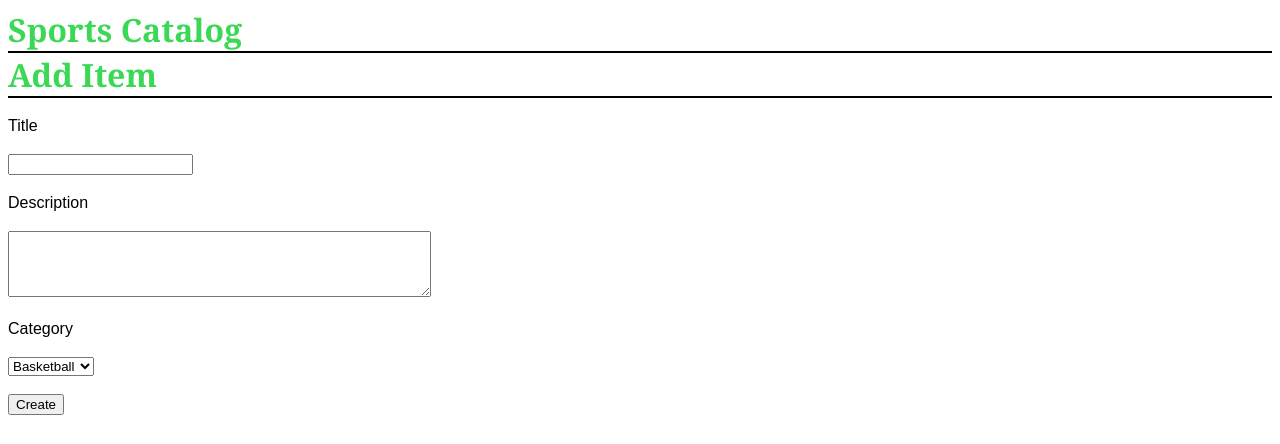
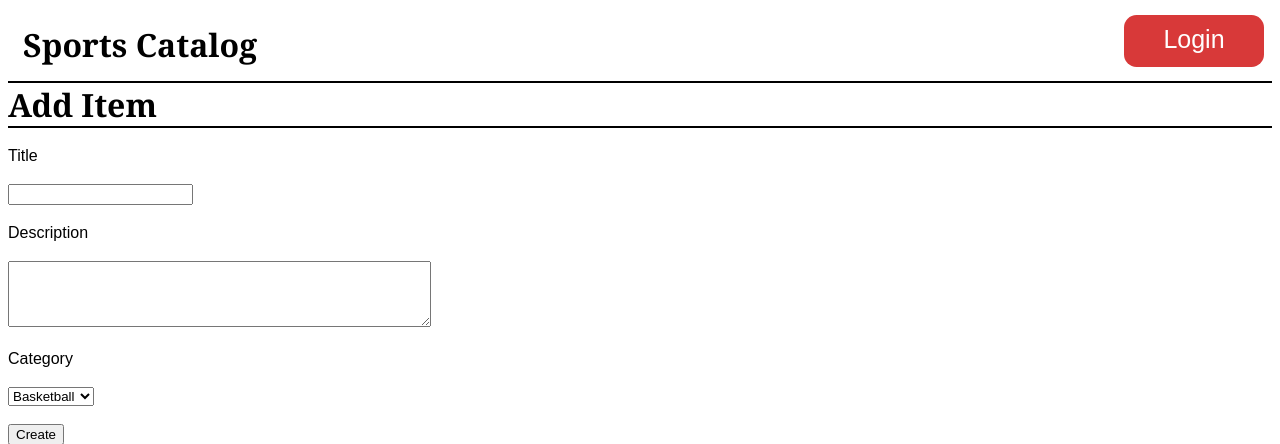
Before and after one commit to hdawg5000/sports-catalog-app, a Flask app: page /item/new in a window 1280 px wide. Shown: the top 444 px of the page. Run offline with Flask 2, Linux system fonts and the light colour scheme; data comes from the database, SQL or seed files in the repository.

Commit message:
More styling updates

```diff
--- a/static/style.css
+++ b/static/style.css
@@ -3,7 +3,7 @@ body {
   background-color: #fff;
 }
 h1, h2, h3, h4 {
-  color: #3ad854;
+  color: #000;
 }
 h1, h2 {
   font-family: 'Georgia', serif;
@@ -14,6 +14,30 @@ h1 {
 }
 h2 {
   font-size: 1.2em;
+}
+header {
+  padding: 15px;
+  border-bottom: 2px solid #000;
+}
+#login {
+  width: 140px;
+  height: 42px;
+  background-color: #d83939;
+  color: #fff;
+  font-size: 25px;
+  text-align: center;
+  border-radius: 0.5em;
+  right: 16px;
+  top: 15px;
+  position: absolute;
+  padding-top: 10px;
+}
+#container h1 {
+  border-bottom: none;
+}
+.container {
+  position: relative;
+  width: 100%;
 }
 p {
   color: #000000;
--- a/templates/addItem.html
+++ b/templates/addItem.html
@@ -7,7 +7,10 @@
   </head>
   <body>
     <header>
-      <h1>Sports Catalog</h1>
+      <div id="container">
+        <h1>Sports Catalog</h1>
+        <a href="#" id="login">Login</a>
+      </div>
     </header>
     <h1>Add Item</h1>
     <form action="{{url_for('addItem')}}" method="post">
--- a/templates/deleteItem.html
+++ b/templates/deleteItem.html
@@ -7,7 +7,10 @@
   </head>
   <body>
     <header>
-      <h1>Sports Catalog</h1>
+      <div id="container">
+        <h1>Sports Catalog</h1>
+        <a href="#" id="login">Login</a>
+      </div>
     </header>
     <h1>Delete Item</h1>
     <p>
--- a/templates/editItem.html
+++ b/templates/editItem.html
@@ -7,7 +7,10 @@
   </head>
   <body>
     <header>
-      <h1>Sports Catalog</h1>
+      <div id="container">
+        <h1>Sports Catalog</h1>
+        <a href="#" id="login">Login</a>
+      </div>
     </header>
     <h1>Edit Item</h1>
     <form action="{{url_for('editItem', category_id=category.id, item_id=item.id)}}" method="post">
--- a/templates/index.html
+++ b/templates/index.html
@@ -7,7 +7,10 @@
   </head>
   <body>
     <header>
-      <h1>Sports Catalog</h1>
+      <div id="container">
+        <h1>Sports Catalog</h1>
+        <a href="#" id="login">Login</a>
+      </div>
     </header>
     <div id="categories_content">
       <h1>Categories</h1>
--- a/templates/showItem.html
+++ b/templates/showItem.html
@@ -7,7 +7,10 @@
   </head>
   <body>
     <header>
-      <h1>Sports Catalog</h1>
+      <div id="container">
+        <h1>Sports Catalog</h1>
+        <a href="#" id="login">Login</a>
+      </div>
     </header>
     <div id="item_content">
       <h1>{{item.name}}</h1>
--- a/templates/showItems.html
+++ b/templates/showItems.html
@@ -7,7 +7,10 @@
   </head>
   <body>
     <header>
-      <h1>Sports Catalog</h1>
+      <div id="container">
+        <h1>Sports Catalog</h1>
+        <a href="#" id="login">Login</a>
+      </div>
     </header>
     <div id="category_content">
       <h1>Categories</h1>
```
